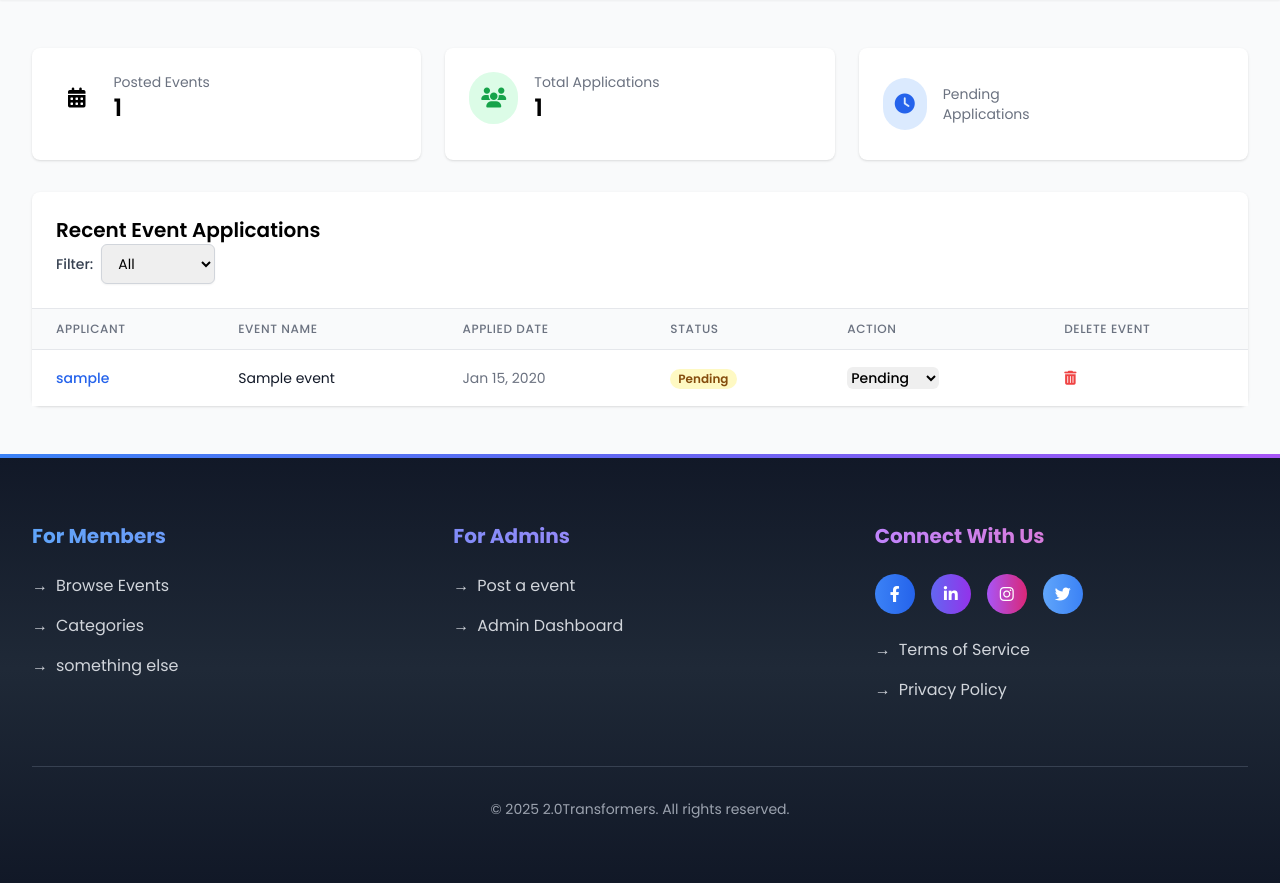
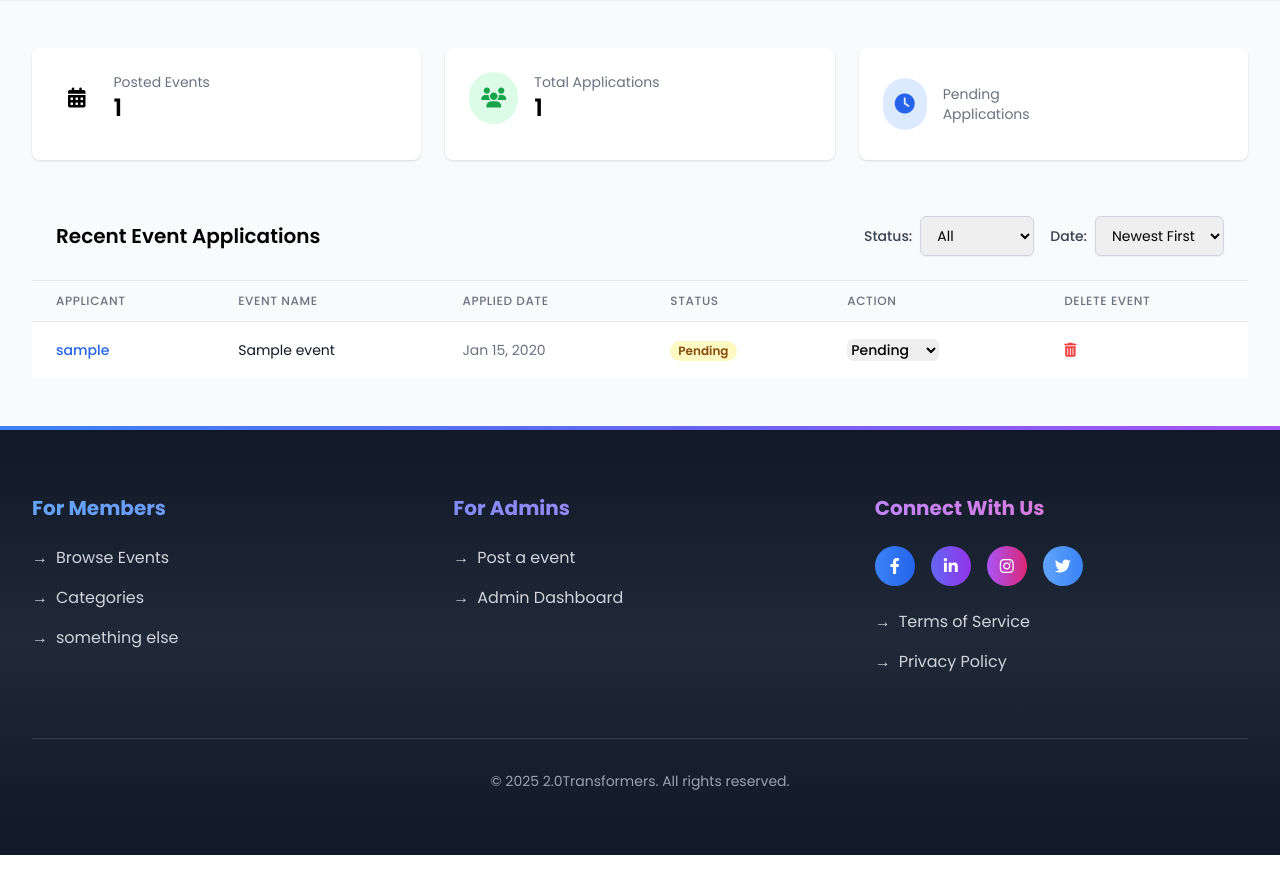
Before and after one commit to arian-hadi/Custom-Events, a Django app: page /dashboard/admin/ in a window 1280 px wide. Shown: the part 64-947 px from the top of the page. After the commit the page ends 919 px from the top, so only its background shows below. Run offline with Django 4.2, Linux system fonts and the light colour scheme; a user stored in the database is signed in; tables that the repository leaves empty hold one stand-in row (values such as "Sample post"); some libraries are stand-ins or nearby versions.

Commit message:
update: date filter

```diff
--- a/prime_project/core/templates/core/core.html
+++ b/prime_project/core/templates/core/core.html
@@ -39,7 +39,7 @@
                 Hello, Welcome to the website of 2.0Transformers. The website of the well known
                 transformers editor. Here you can follow all the latest news and events!
               </p>
-              <a href="#" class="btn">Download CV</a>
+              <a href="#" class="btn">Learn More</a>
             </div>
 
             <div class="column-2 image">
--- a/prime_project/dashboard/templates/dashboard/admin_dashboard.html
+++ b/prime_project/dashboard/templates/dashboard/admin_dashboard.html
@@ -50,15 +50,13 @@
         </div>
 
         <!-- Recent Applications -->
-        <div class="bg-white rounded-lg shadow">
-            <div class="p-6 border-b border-gray-200">
-                <div>
+        <div class="p-6 border-b border-gray-200 flex flex-col md:flex-row md:items-center md:justify-between gap-4">
             <h2 class="text-xl font-semibold">Recent Event Applications</h2>
-                </div>
 
-                <div>
-                    <form method="GET" class="flex items-center space-x-2">
-                        <label for="status" class="text-sm font-medium text-gray-700">Filter:</label>
+            <form method="GET" class="flex flex-wrap items-center gap-4">
+                <!-- Status Filter -->
+                <div class="flex items-center space-x-2">
+                    <label for="status" class="text-sm font-medium text-gray-700">Status:</label>
                     <select name="status" id="status"
                             onchange="this.form.submit()"
                             class="border border-gray-300 text-sm rounded-md px-3 py-2 shadow-sm focus:ring-blue-500 focus:border-blue-500">
@@ -67,9 +65,22 @@
                         <option value="pending" {% if request.GET.status == 'pending' %}selected{% endif %}>Pending</option>
                         <option value="rejected" {% if request.GET.status == 'rejected' %}selected{% endif %}>Rejected</option>
                     </select>
+                </div>
+
+                <!-- Date Sort Filter -->
+                <div class="flex items-center space-x-2">
+                    <label for="date_order" class="text-sm font-medium text-gray-700">Date:</label>
+                    <select name="date_order" id="date_order"
+                            onchange="this.form.submit()"
+                            class="border border-gray-300 text-sm rounded-md px-3 py-2 shadow-sm focus:ring-blue-500 focus:border-blue-500">
+                        <option value="newest" {% if request.GET.date_order == 'newest' %}selected{% endif %}>Newest First</option>
+                        <option value="oldest" {% if request.GET.date_order == 'oldest' %}selected{% endif %}>Oldest First</option>
+                    </select>
+                </div>
             </form>
         </div>
-            </div>
+
+
             <div class="overflow-x-auto">
                 <table class="min-w-full divide-y divide-gray-200">
                     <thead class="bg-gray-50">
--- a/prime_project/dashboard/views.py
+++ b/prime_project/dashboard/views.py
@@ -16,37 +16,32 @@ def home(request):
 @login_required
 def admin_dashboard(request):
     if request.user.role != 'admin':
-        messages.error(request, "Access denied.")
+        messages.error(request, "Access denied. Admin account required.")
         return redirect('home')
 
-    hosted_events = Event.objects.filter(created_by=request.user).order_by('-posted_date')
+    hosted_events = Event.objects.filter(created_by=request.user)
+    recent_applications = EventApplication.objects.filter(event__created_by=request.user)
 
-    status_ordering = Case(
-        When(status='accepted', then=Value(0)),
-        When(status='pending', then=Value(1)),
-        When(status='rejected', then=Value(2)),
-        default=Value(3),
-        output_field=IntegerField(),
-    )
+    # Filter by status
+    status_filter = request.GET.get('status')
+    if status_filter in ['pending', 'accepted', 'rejected']:
+        recent_applications = recent_applications.filter(status=status_filter)
 
-    # Apply filter from dropdown
-    selected_status = request.GET.get('status')
-    application_qs = EventApplication.objects.filter(event__created_by=request.user)
-
-    if selected_status:
-        application_qs = application_qs.filter(status=selected_status)
-
-    recent_applications = application_qs.annotate(
-        status_order=status_ordering
-    ).order_by('status_order', '-applied_date')
+    # Order by date
+    date_order = request.GET.get('date_order')
+    if date_order == 'oldest':
+        recent_applications = recent_applications.order_by('applied_date')
+    else:
+        recent_applications = recent_applications.order_by('-applied_date')  # Default to newest
 
     context = {
         'hosted_events': hosted_events,
         'recent_applications': recent_applications,
         'total_events': hosted_events.count(),
-        'total_applications': application_qs.count(),
+        'total_applications': EventApplication.objects.filter(event__created_by=request.user).count(),
     }
     return render(request, 'dashboard/admin_dashboard.html', context)
+
 
 @login_required
 def user_dashboard(request):
```
Lines whose indentation alone changed are shown as unchanged.
